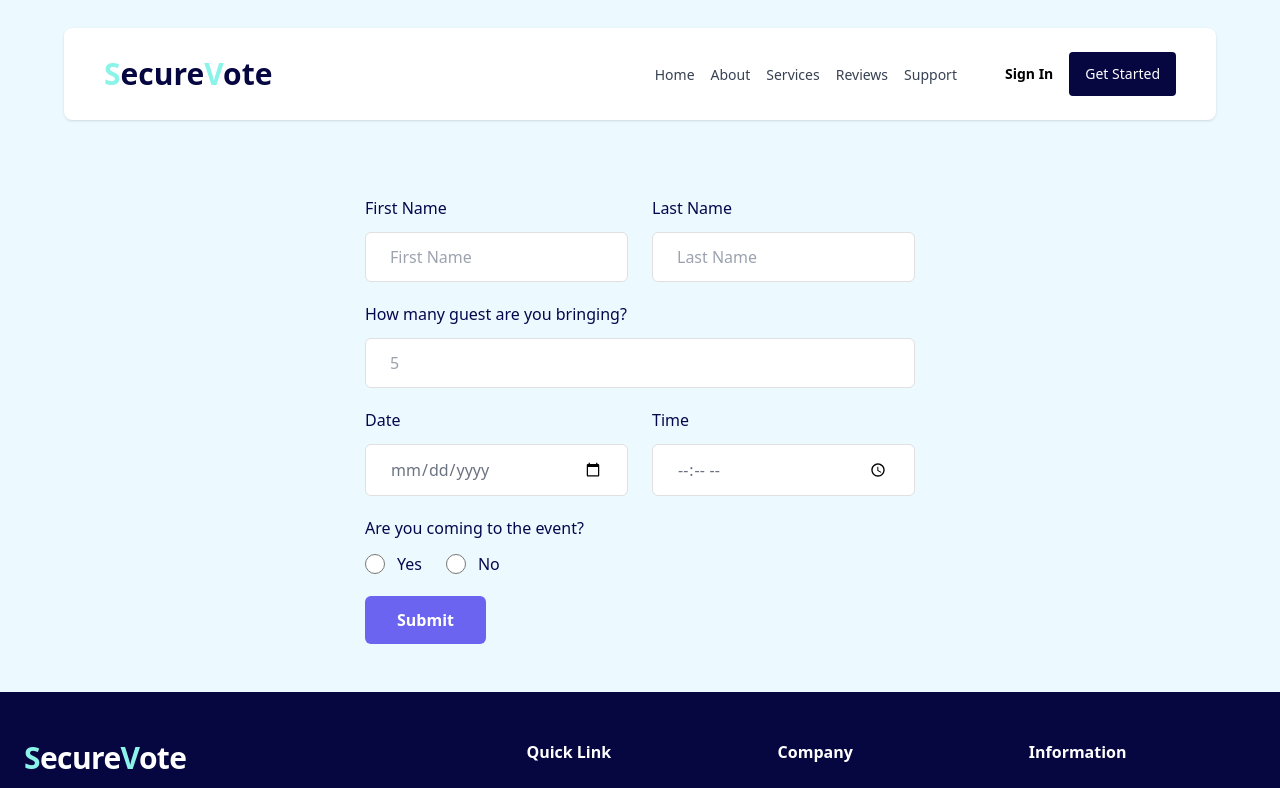
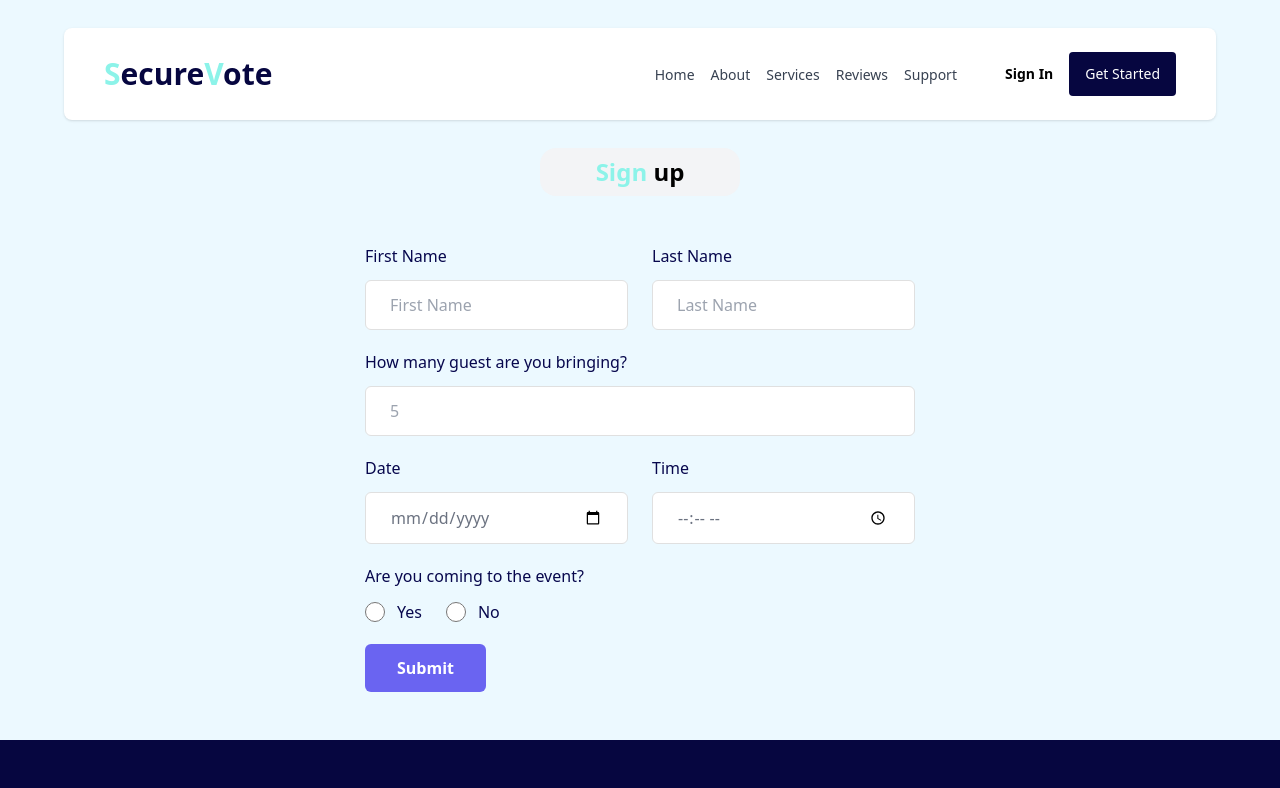
Before and after one commit to emmanuelonwukwe/secure-vote, a React (Vite) app in the folder client/: page /register in a window 1280 px wide. Shown: the top 788 px of the page. Built offline with nearby package versions, Linux system fonts and the light colour scheme.

Commit message:
Add spinner

```diff
--- /dev/null
+++ b/client/src/components/Spinner.jsx
@@ -0,0 +1,8 @@
+
+export default function Spinner() {
+    return (
+        <div className="fixed top-0 right-0 h-screen w-screen bg-dark-blue z-50 flex justify-center items-center">
+            <div className="animate-spin rounded-full h-32 w-32 border-t-2 border-b-2 border-gray-200"></div>
+        </div>
+    )
+}
--- a/client/src/index.css
+++ b/client/src/index.css
@@ -31,4 +31,10 @@
     .faq-card-body{
         @apply text-gray-200
     }
+    .page-title{
+        @apply text-center font-sans font-bold text-2xl bg-gray-100 max-w-[200px] mx-auto p-2 rounded-2xl
+    }
+    .page-title-first{
+        @apply text-softgreen
+    }
 }
--- a/client/src/layouts/MainLayout.jsx
+++ b/client/src/layouts/MainLayout.jsx
@@ -1,12 +1,23 @@
 import { Outlet } from "react-router-dom";
 import MainNavbar from "../components/navbar/MainNavbar";
 import MainFooter from "../components/footer/MainFooter";
-import React from "react";
+import React, { useState } from "react";
+import Spinner from "../components/Spinner";
+import { useNavigation } from "react-router-dom";
 
 export default function MainLayout() {
+    const navigation = useNavigation();
+    const [isSpinning, setIsSpinning] = useState(true);
+
+    setTimeout(() => {
+        setIsSpinning(false);
+    }, 2000);
+
     return (
         <React.Fragment>
             <MainNavbar />
+            {isSpinning && <Spinner />}
+            {navigation.state === "loading" && <Spinner />}
             <div className="outlet-area">
                 <Outlet />
             </div>
--- a/client/src/pages/Register.jsx
+++ b/client/src/pages/Register.jsx
@@ -1,12 +1,12 @@
 export default function Register() {
   return (
     <>
-      {/* component */}
+      <section>
+        <h1 className="page-title">
+          <span className="page-title-first">Sign</span> up</h1>
         <div className="flex items-center justify-center p-12">
-        {/* Author: FormBold Team */}
-        {/* Learn More: https://formbold.com */}
           <div className="mx-auto w-full max-w-[550px]">
-          <form action="https://formbold.com/s/FORM_ID" method="POST">
+            <form method="POST">
               <div className="-mx-3 flex flex-wrap">
                 <div className="w-full px-3 sm:w-1/2">
                   <div className="mb-5">
@@ -136,6 +136,8 @@ export default function Register() {
             </form>
           </div>
         </div>
+      </section>
+
     </>
   );
 }
```
Lines whose indentation alone changed are shown as unchanged.
